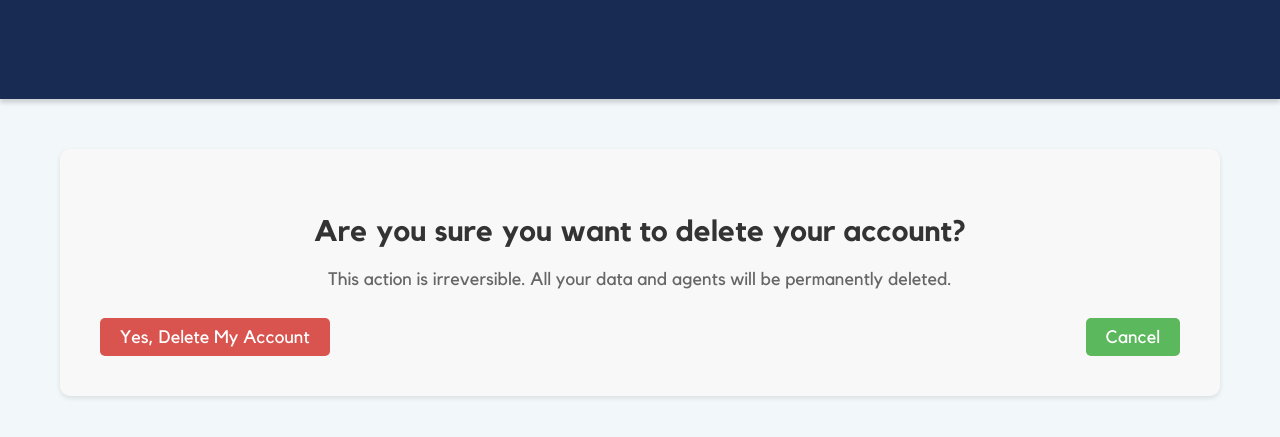
After one commit to CodeConfluence/Django-OpenAI-Chatbot, a Django app: template my_chatbot/my_chatbot_App/templates/accounts/account_delete_confirmation.html in a window 1280 px wide. The commit adds this page. Shown: the top 437 px of the page. Run offline with Django 3.2, Linux system fonts and the light colour scheme; the template is opened without the code that fills it, so the values that code supplies are empty.

Commit message:
Staging Changes Before Merging

```diff
--- a/my_chatbot/my_chatbot_App/static/styles/styles.css
+++ b/my_chatbot/my_chatbot_App/static/styles/styles.css
@@ -1037,3 +1037,75 @@ input:checked + .slider:before {
 .form-group:not(:last-child) {
   margin-bottom: 30px;
 }
+
+/* ACCOUNT DELETION CONFIRMATION */
+.delete-confirmation-section {
+  text-align: center;
+  padding: 40px;
+  border-radius: 10px;
+  background-color: #f8f8f8;
+  box-shadow: 0 2px 5px rgba(0, 0, 0, 0.1);
+}
+
+.delete-confirmation-section h2 {
+  color: #333;
+  margin-bottom: 20px;
+}
+
+.delete-confirmation-section p {
+  color: #666;
+  margin-bottom: 30px;
+}
+
+.btn-delete {
+  background-color: #d9534f;
+  color: white;
+  border: none;
+  padding: 10px 20px;
+  border-radius: 5px;
+  cursor: pointer;
+  margin-right: 10px;
+}
+
+.cancel-delete {
+  background-color: #5cb85c;
+  color: white;
+  border: none;
+  padding: 10px 20px;
+  border-radius: 5px;
+  cursor: pointer;
+}
+
+/* ACCOUNT UPDATED CONFIRMATION */
+.update-success-section {
+  text-align: center;
+  padding: 40px;
+  border-radius: 10px;
+  background-color: #f8f8f8;
+  box-shadow: 0 2px 5px rgba(0, 0, 0, 0.1);
+}
+
+.success-icon {
+  width: 64px;
+  height: 64px;
+  margin-bottom: 20px;
+}
+
+.update-success-section h2 {
+  color: #333;
+  margin-bottom: 20px;
+}
+
+.update-success-section p {
+  color: #666;
+  margin-bottom: 30px;
+}
+
+.update-success-section .btn {
+  background-color: #5cb85c;
+  color: white;
+  border: none;
+  padding: 10px 20px;
+  border-radius: 5px;
+  cursor: pointer;
+}
--- /dev/null
+++ b/my_chatbot/my_chatbot_App/templates/accounts/account_delete_confirmation.html
@@ -0,0 +1,34 @@
+<!DOCTYPE html>
+<html lang="en">
+<head>
+    <meta charset="UTF-8">
+    <meta name="viewport" content="width=device-width, initial-scale=1.0">
+    <title>Account Deletion Confirmation</title>
+    {% load static %}
+    <link rel="icon" href="{% static 'images/Icon.png' %}" type="image/png">
+    <link rel="stylesheet" href="{% static 'styles/styles.css' %}">
+</head>
+<body class="profile-page">
+    <header>
+        <nav class="profile-navigation">
+            </nav>
+    </header>
+    <div class="profile-container">
+        <div class="main-content">
+            <div class="delete-confirmation-section">
+                <h2>Are you sure you want to delete your account?</h2>
+                <p>This action is irreversible. All your data and agents will be permanently deleted.</p>
+                <form method="POST" action="{% url 'account_delete' %}">
+                    {% csrf_token %}
+                    <div class="button-group">
+                        <button type="submit" class="btn btn-delete">Yes, Delete My Account</button>
+                        <a href="{% url 'profile' %}">
+                            <button type="button" class="btn cancel-delete">Cancel</button>
+                        </a>
+                    </div>
+                </form>
+            </div>
+        </div>
+    </div>
+</body>
+</html>
--- a/my_chatbot/my_chatbot_App/templates/accounts/profile.html
+++ b/my_chatbot/my_chatbot_App/templates/accounts/profile.html
@@ -70,8 +70,10 @@
                     <p class="error">{{ error }}</p>
                     {% endif %}
                     <div class="button-group">
-                        <button class="btn save-changes">Save Changes</button>
-                        <button type="submit" class="btn btn-delete delete-account">Delete Account</button>
+                        <button type="submit" class="btn save-changes">Save Changes</button>
+                        <a href="{% url 'account_delete' %}">
+                            <button type="button" class="btn btn-delete delete-account">Delete Account</button>
+                        </a>
                     </div>
                 </form>
 
--- a/my_chatbot/my_chatbot_App/urls.py
+++ b/my_chatbot/my_chatbot_App/urls.py
@@ -12,8 +12,8 @@ urlpatterns = [
         template_name='registration/password_reset_complete.html'), name='password_reset_complete'),
     path('profile/', views.profile_view, name='profile'),
     path('profile/update/', views.account_update_view, name='account_update'),
-    path('profile/account_delete', views.account_delete_view,
-         name='account_delete'),
+    path('profile/update/confirmation', views.account_update_confirmation_view, name='account_update_confirmation'),
+    path('profile/account_delete', views.account_delete_view, name='account_delete'),
     path('agents/', views.agent_list_view, name='agent_list'), # list of agents
     path('agents/create/', views.create_agent_view, name='create_agent'), # create a new agent
     path('agents/<int:agent_id>/', views.agent_detail_view, name='agent_detail'), # view agent details
```
Also changed, not shown: my_chatbot/my_chatbot_App/templates/accounts/account_updated_confirmation.html (added, +30 -0 lines), my_chatbot/my_chatbot_App/views.py (+3 -4 lines).
